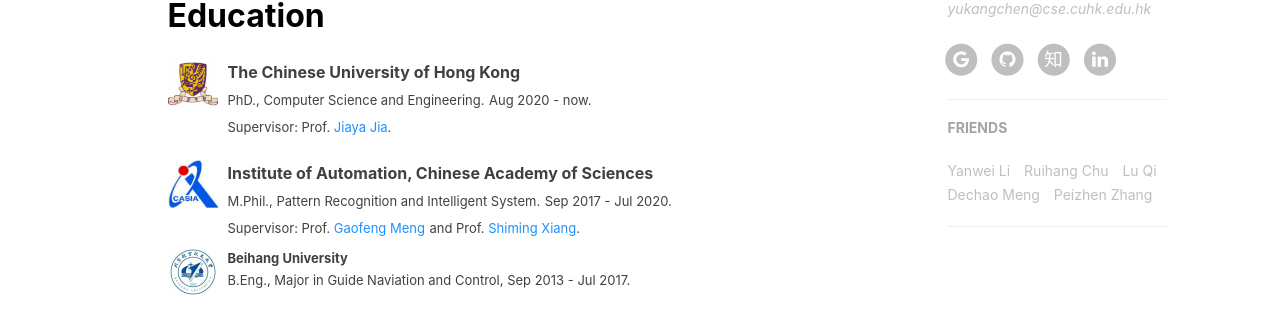
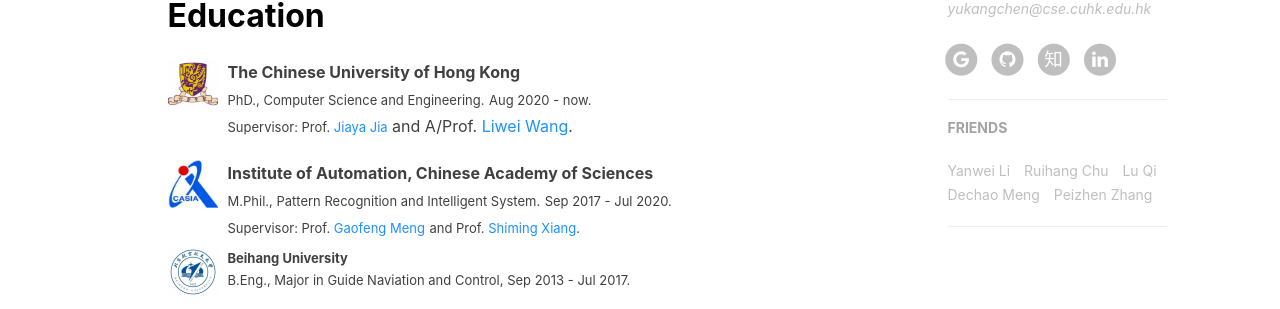
Before and after one commit to yukang2017/yukang2017.github.io, a Jekyll site: the page built from index.html, in a window 1280 px wide. Shown: the part 685-994 px from the top of the page. Built offline with Jekyll 4.4.1, drawn with Linux system fonts in a browser that asks for light colours; nearby versions of some CDN libraries; a script that is not in the unit is left out; the list of posts is cut into pages by our own code; comment, search, counter and statistics services are not loaded.

Commit message:
Update index.html

```diff
--- a/index.html
+++ b/index.html
@@ -36,7 +36,8 @@ description: "Aim High and Down to Earth."
 					<font size="2.7">PhD., Computer Science and Engineering.</font>
 					<font size="2.7">Aug 2020 - now.</font> <br>
 					<font size="2.7">Supervisor: Prof. <a target="_blank"
-					   href="http://jiaya.me/"><font color="DodgerBlue">Jiaya Jia</font></a>.</font>
+					   href="http://jiaya.me/"><font color="DodgerBlue">Jiaya Jia</font></a></font> and A/Prof. <a target="_blank"
+					   href="https://scholar.google.com/citations?user=qnbdnZEAAAAJ&hl=zh-CN"><font color="DodgerBlue">Liwei Wang</font></a>.
 				</p>
 			</div>
 		</div>
```
